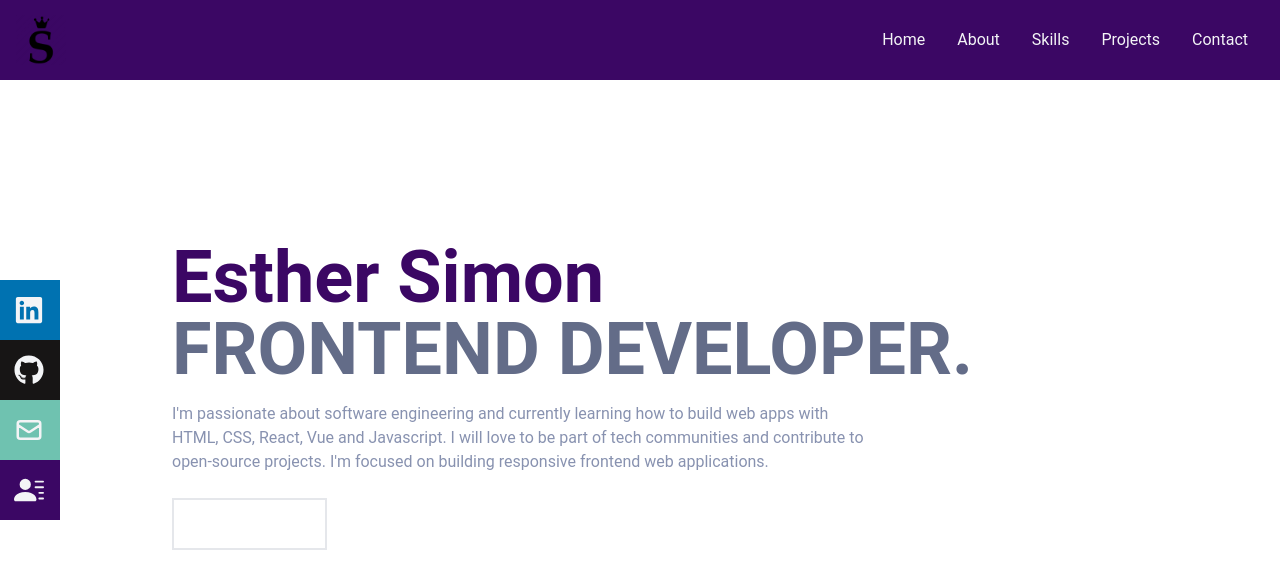
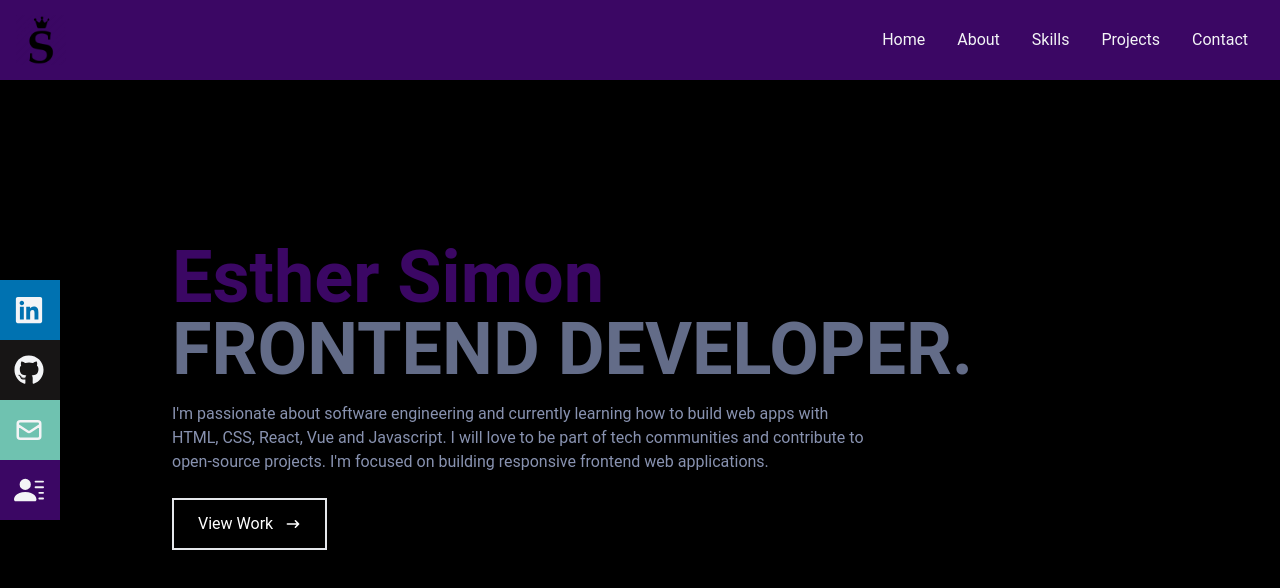
Before and after one commit to just-talis/Portfolio-, a React (Create React App) app: page / in a window 1280 px wide. Shown: the top 588 px of the page. Built offline with nearby package versions, Linux system fonts and the light colour scheme.

Commit message:
feat: few changes

```diff
--- a/src/components/Main.js
+++ b/src/components/Main.js
@@ -3,7 +3,7 @@ import { HiArrowNarrowRight } from "react-icons/hi";
 
 function Main() {
   return (
-    <div name="main" className="w-full h-screen bg-[white]">
+    <div name="main" className="w-full h-screen bg-[black]">
       {/* container */}
       <div className="max-w-[1000px] mx-auto px-8 flex flex-col justify-center h-full">
         <h1 className="text-4xl sm:text-7xl font-bold text-purple-950">
@@ -22,7 +22,7 @@ function Main() {
         <div>
           <button className="hover:bg-[#6fc2b0] hover:border-[#6fc2b0] duration-300 text-white border-2 px-6 py-3 my-2 flex items-center">
             View Work
-            <span>
+            <span className="hover:rotate-90 duration-300">
             <HiArrowNarrowRight  className="ml-3"/>
             </span>
           </button>
```
